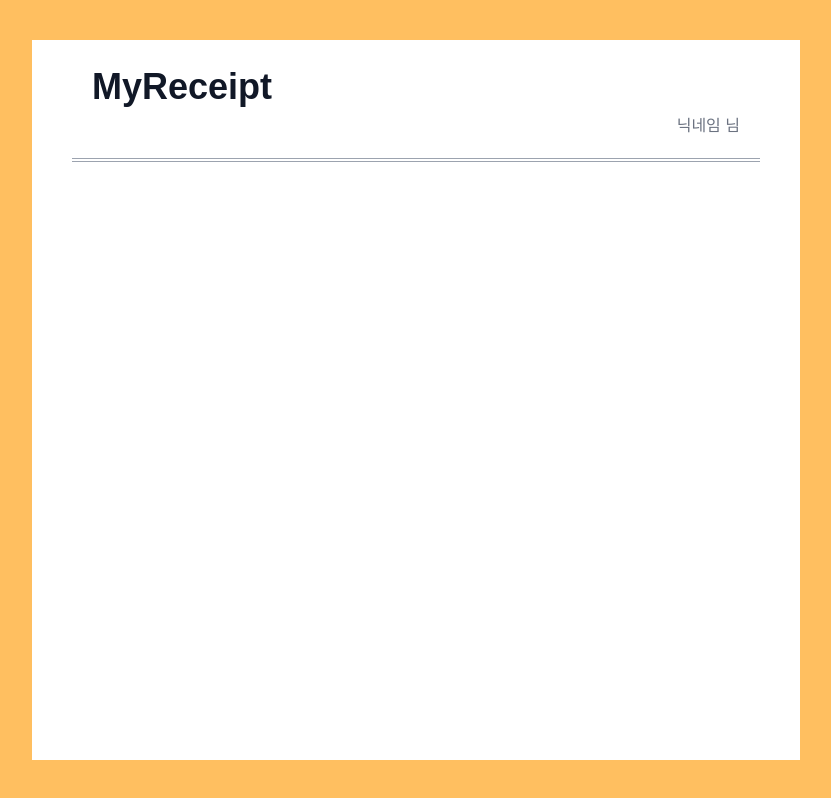
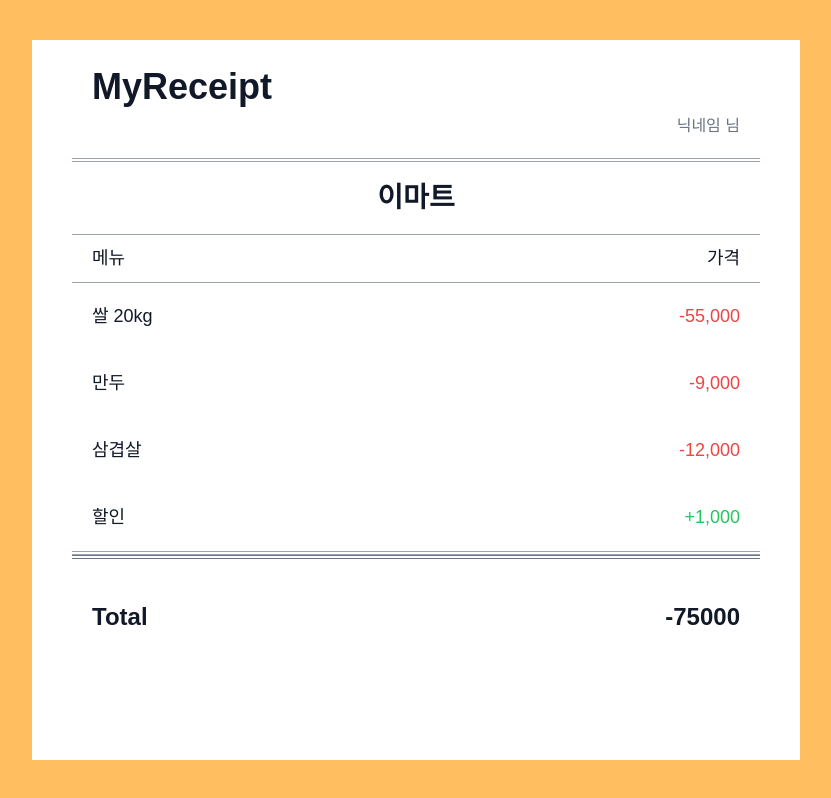
Before and after one commit to crewd/MyReceipt, a Next.js app: page /detail/1 in a window 1280 px wide. Shown: the whole page, without its empty margins (224-1055 px from the left). Built offline with nearby package versions, Linux system fonts and the light colour scheme.

Commit message:
Feat: item 추가

```diff
--- a/pages/detail/[id].tsx
+++ b/pages/detail/[id].tsx
@@ -1,22 +1,36 @@
 import { GetServerSideProps } from 'next';
 import { useEffect } from 'react';
 import { useRecoilState } from 'recoil';
+import BreakDownCard from '../../components/common/BreakDownCard';
 import { DetailItem } from '../../types/items';
 import { detailItemState } from '../../utils/recoils/asset';
 
 const Detail = ({ data }: { data: DetailItem }) => {
-  const [asset, setAsset] = useRecoilState(detailItemState);
+  const [detailItem, setDetailItem] = useRecoilState(detailItemState);
 
   useEffect(() => {
     if (data) {
-      setAsset(data);
+      setDetailItem(data);
     }
   }, []);
 
   return (
-    <div className="flex justify-center py-[20px]">
-      <div>
-        <h1></h1>
+    <div>
+      <div className="py-[15px] border-b w-full border-gray-400">
+        <h2 className="text-xl font-bold text-center">{detailItem.title}</h2>
+      </div>
+      <nav className="flex justify-between text-md px-[20px] py-[10px] border-b border-gray-400">
+        <div>메뉴</div>
+        <div>가격</div>
+      </nav>
+      <div className="border-b-4 border-gray-400 border-double">
+        {detailItem.items.map((data) => {
+          return <BreakDownCard key={data.id} title={data.subTitle} price={data.price} />;
+        })}
+      </div>
+      <div className="px-[20px] py-[40px] border-double border-t-4 border-gray-500 flex justify-between">
+        <h2 className="text-lg font-bold">Total</h2>
+        <h2 className={`text-lg font-bold`}>{detailItem.totalPrice}</h2>
       </div>
     </div>
   );
```
